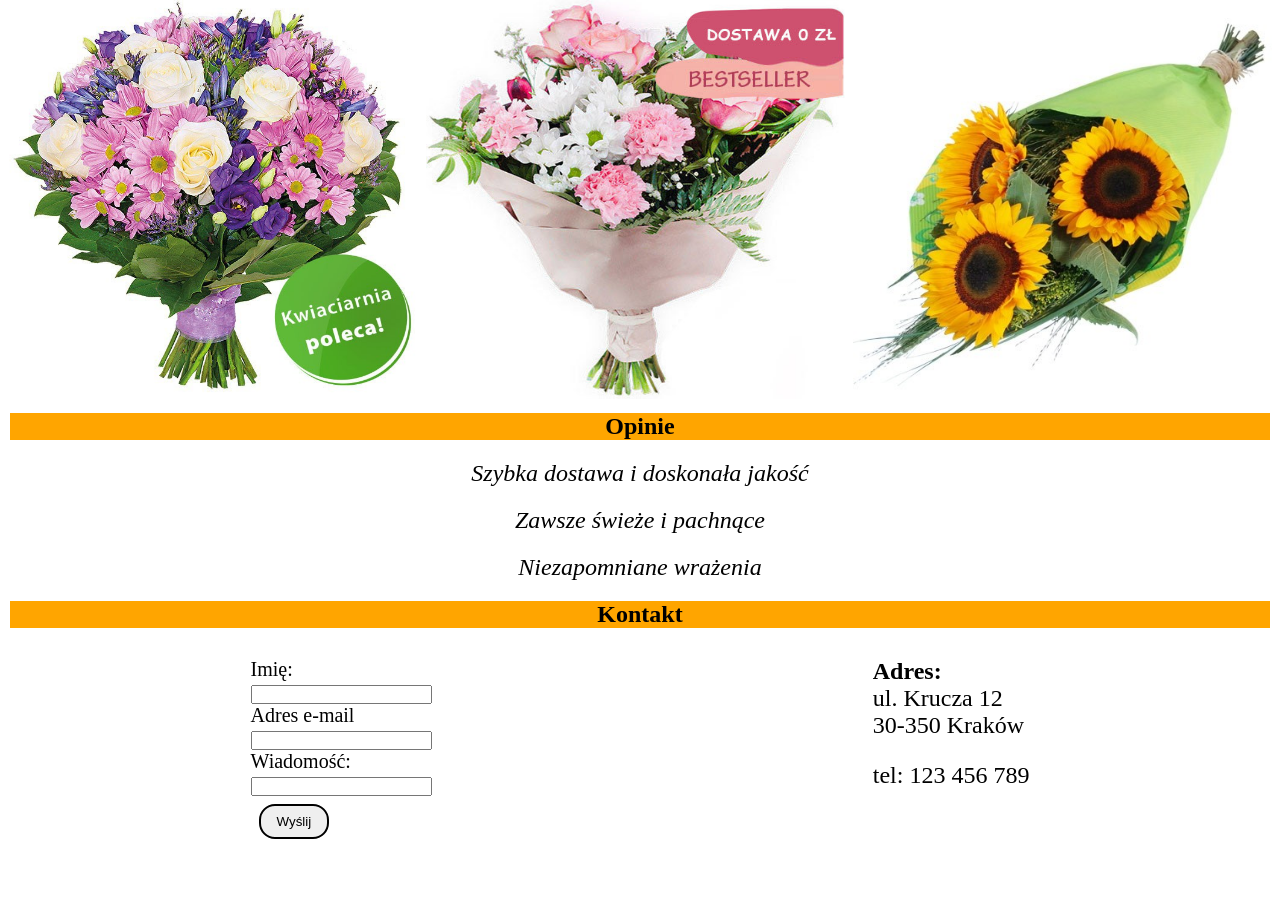
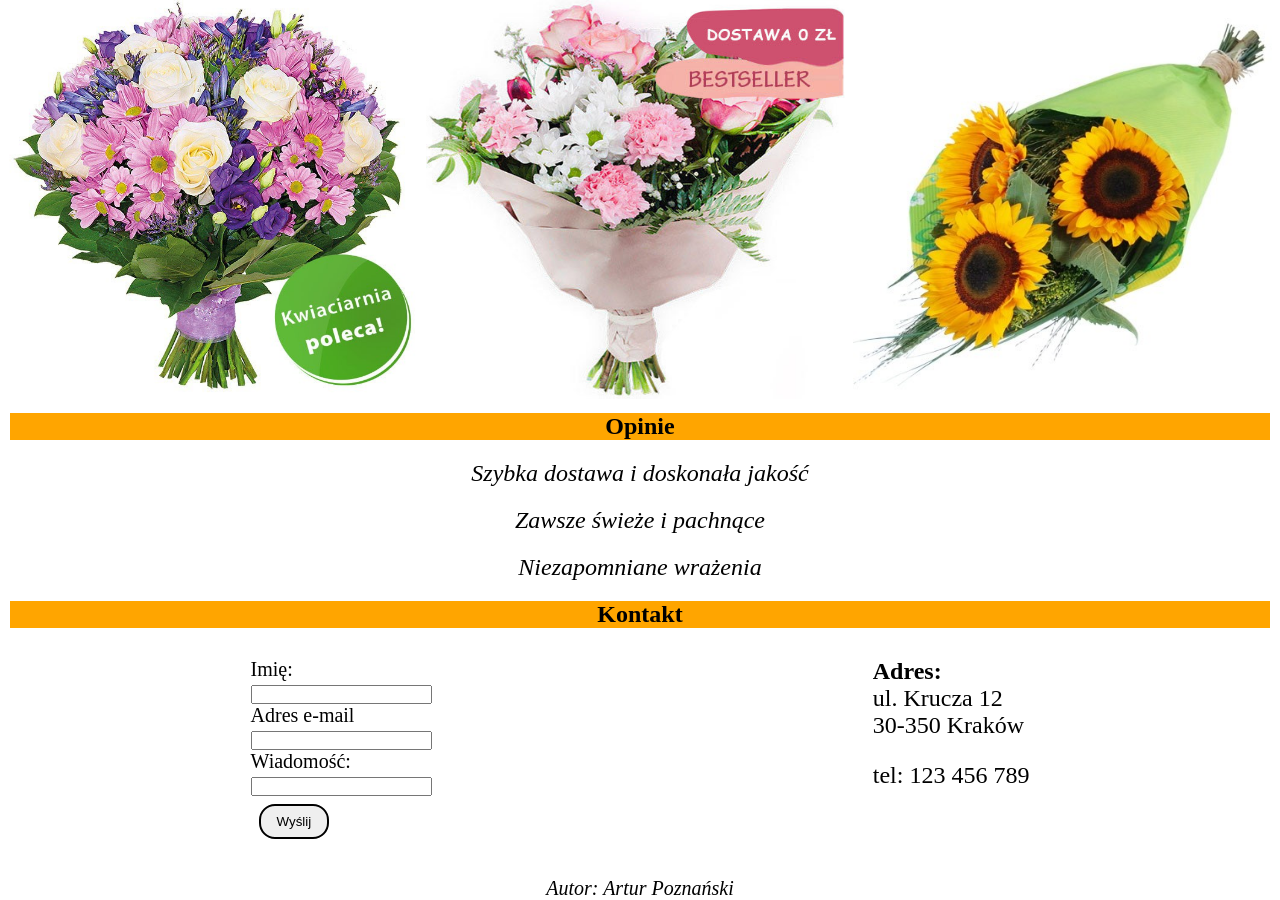
Before and after one commit to artpoz/kwiaciarnia, a plain HTML site: page index.html in a window 1280 px wide. Shown: the part 2461-3361 px from the top of the page. Before the commit the page ends 3338 px from the top, so only its background shows below. Drawn offline with Linux system fonts and the light colour scheme.

Commit message:
footer added

```diff
--- a/assets/css/style.css
+++ b/assets/css/style.css
@@ -142,3 +142,9 @@ a {
     text-decoration: none;
     color: black;
 }
+
+.footer {
+    text-align: center;
+    font-style: italic;
+    font-size: 20px;
+}
--- a/index.html
+++ b/index.html
@@ -71,5 +71,8 @@
         <p>tel: 123 456 789</p>
     </div>
     </section>
+    <footer>
+        <p class="footer">Autor: Artur Poznański</p>
+    </footer>
 </body>
 </html>
```
